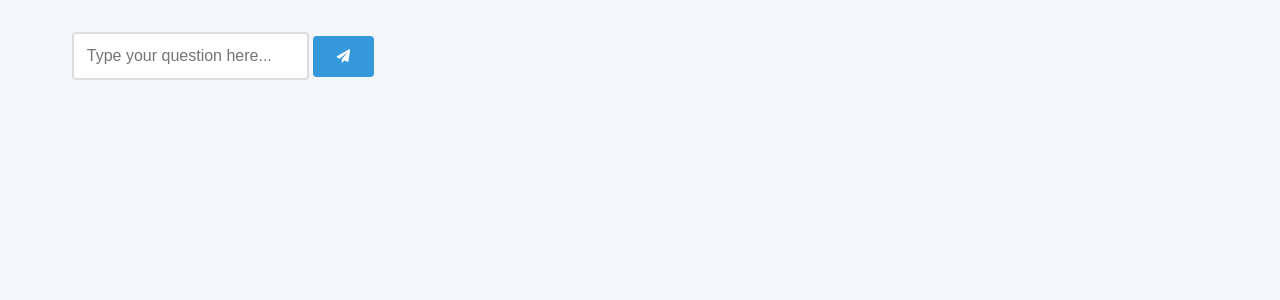
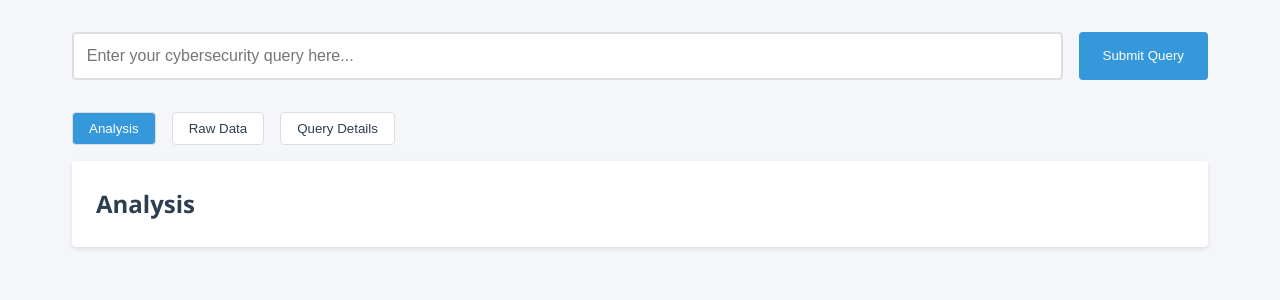
Before and after one commit to prateeka0507/cybersecurity-analysis-flask-app, a Flask app: page / in a window 1280 px wide. Shown: the part 83-383 px from the top of the page. Run offline with Flask 3, Linux system fonts and the light colour scheme; some libraries are stand-ins or nearby versions.

Commit message:
Update index.html

```diff
--- a/templates/index.html
+++ b/templates/index.html
@@ -5,7 +5,6 @@
     <meta name="viewport" content="width=device-width, initial-scale=1.0">
     <title>Cybersecurity Query System</title>
     <link rel="stylesheet" href="{{ url_for('static', filename='css/style.css') }}">
-    <link rel="stylesheet" href="https://cdnjs.cloudflare.com/ajax/libs/font-awesome/6.0.0/css/all.min.css">
 </head>
 <body>
     <div class="container">
@@ -13,21 +12,40 @@
             <h1>Cybersecurity Query System</h1>
         </header>
 
-        <main id="mainContent">
-            <div id="chatContainer" class="chat-container">
-                <!-- Messages will be added here dynamically -->
+        <main>
+            <div class="query-section">
+                <input type="text" id="queryInput" placeholder="Enter your cybersecurity query here...">
+                <button onclick="submitQuery()">Submit Query</button>
+            </div>
+
+            <div class="loading" id="loadingSpinner" style="display: none;">
+                <div class="spinner"></div>
+                <p>Processing your query...</p>
+            </div>
+
+            <div class="tabs">
+                <button class="tab-button active" onclick="showTab('analysis')">Analysis</button>
+                <button class="tab-button" onclick="showTab('rawData')">Raw Data</button>
+                <button class="tab-button" onclick="showTab('queryDetails')">Query Details</button>
+            </div>
+
+            <div id="analysisTab" class="tab-content active">
+                <h2>Analysis</h2>
+                <div id="analysisContent"></div>
+            </div>
+
+            <div id="rawDataTab" class="tab-content">
+                <h2>Retrieved Records</h2>
+                <pre id="rawDataContent"></pre>
+            </div>
+
+            <div id="queryDetailsTab" class="tab-content">
+                <h2>Query Details</h2>
+                <pre id="queryDetailsContent"></pre>
             </div>
         </main>
+    </div>
 
-        <div class="question-container">
-            <form class="question-form" onsubmit="submitQuery(event)">
-                <input type="text" id="queryInput" class="question-input" placeholder="Type your question here...">
-                <button type="submit" class="submit-btn">
-                    <i class="fas fa-paper-plane"></i>
-                </button>
-            </form>
-        </div>
-    </div>
     <script src="{{ url_for('static', filename='js/main.js') }}"></script>
 </body>
 </html>
```
